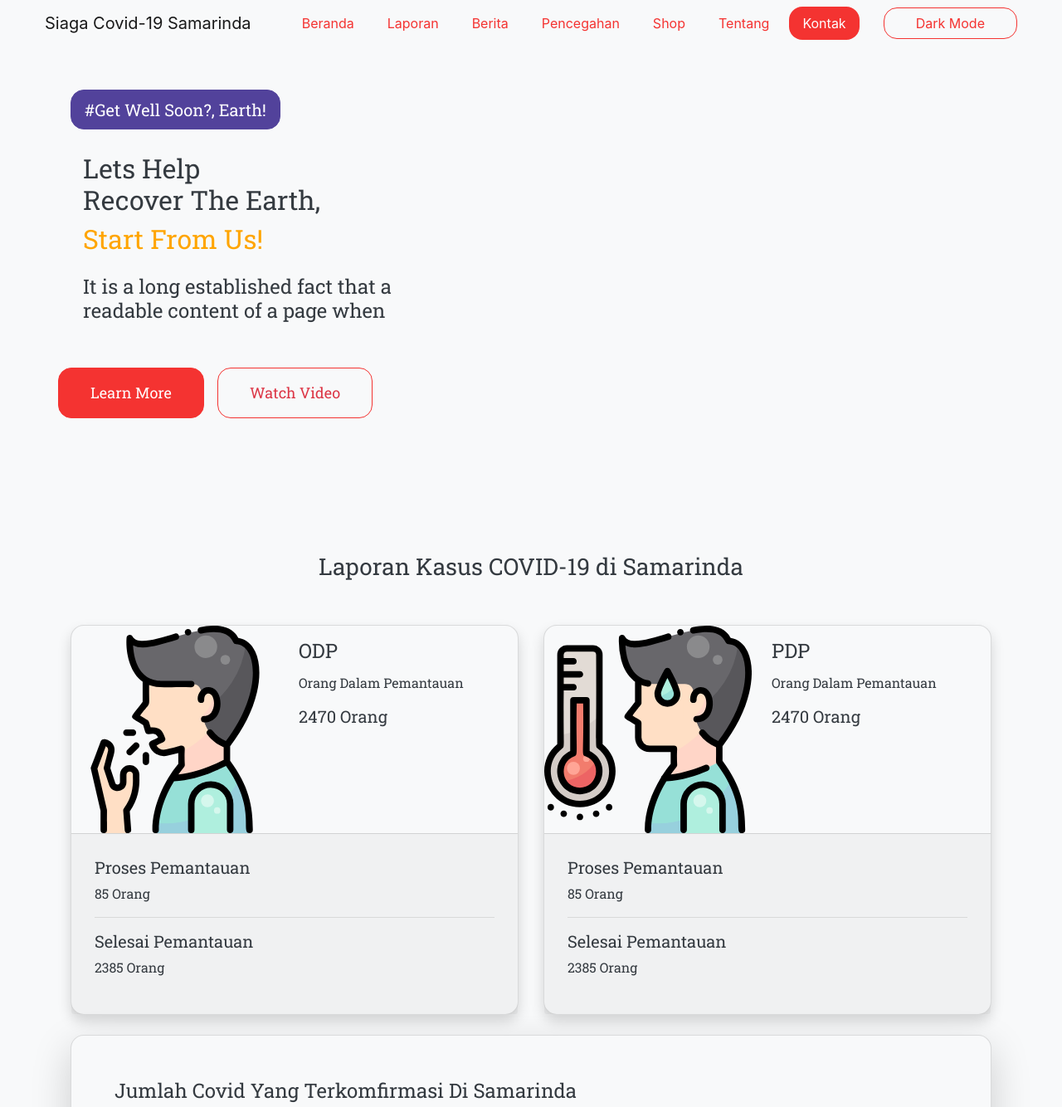
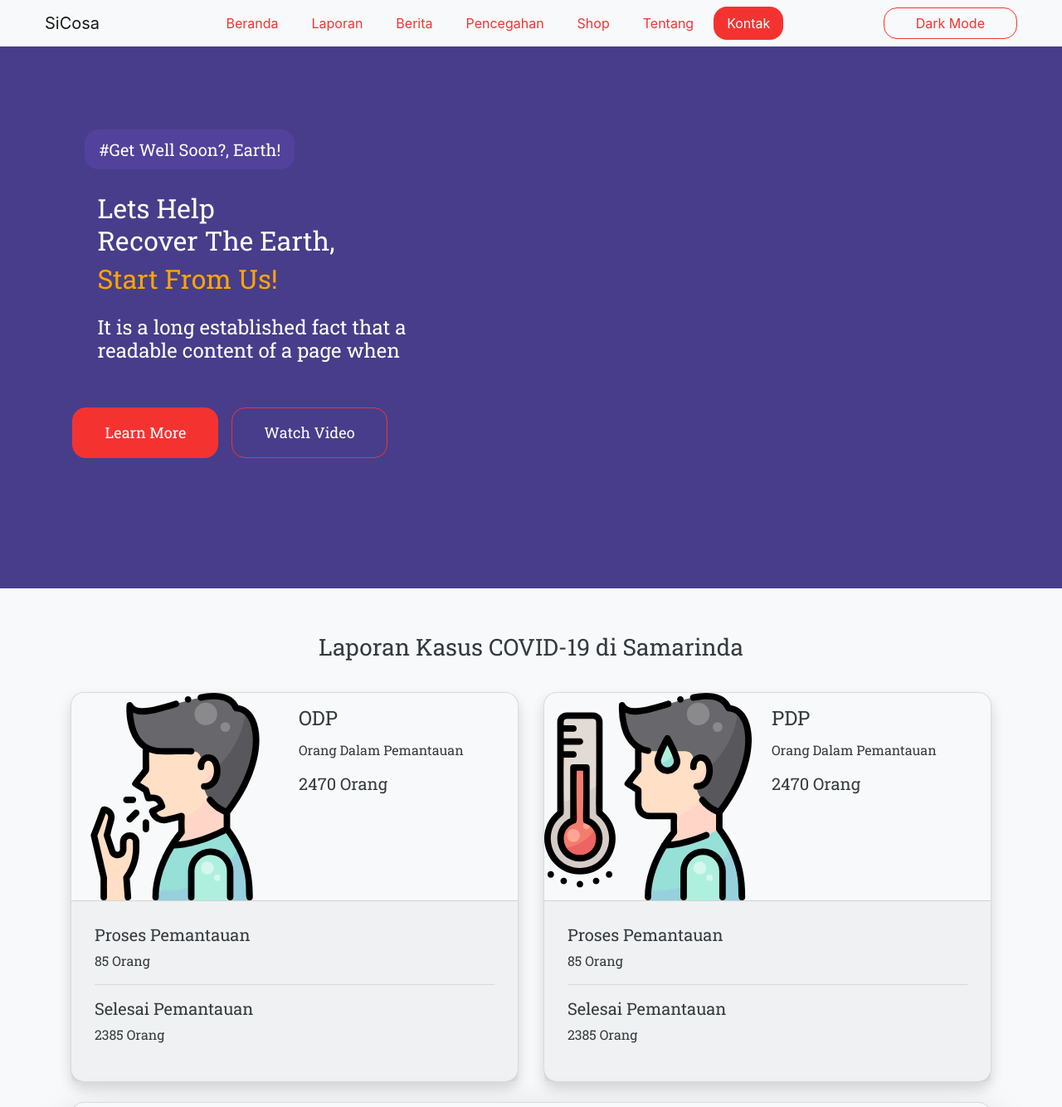
Before and after one commit to indrian16/Siaga-Covid-19-Samarinda, a plain HTML site: page index.html in a window 1280 px wide. Shown: the top 1334 px of the page at 83% size. Drawn offline with Linux system fonts and the light colour scheme.

Commit message:
change bg, and title

```diff
--- a/css/main.css
+++ b/css/main.css
@@ -63,6 +63,13 @@ html, body, main, footer {
     padding: 54px;
 }
 
+/* Home */
+
+#home {
+    padding: 8%;
+    background-color: var(--primary-color);
+}
+
 #btn-information {
     background-color: var(--violet-color);
     color: white;
@@ -73,6 +80,7 @@ html, body, main, footer {
 #headline {
     margin-top: 28px;
     margin-bottom: 54px;
+    color: white;
 }
 
 #btn-learn {
@@ -94,19 +102,14 @@ html, body, main, footer {
     padding-top: 16px;
     padding-bottom: 16px;
     border-radius: 16px;
+    color: white;
 }
 #btn-video:hover {
     border-color: var(--secondary-color);
     background-color: var(--secondary-color);
 }
 
-.card {
-    margin-top: 16px;
-}
-
-.card-body {
-    margin: 16px;
-}
+/* Close Home */
 
 /* News */
 /* Close News */
@@ -119,12 +122,6 @@ html, body, main, footer {
 
 /* Shop */
 
-.carousel {
-    background-color: white !important;
-}
-.carousel-inner {
-    background-color: white !important;
-}
 
 /* Close Shop */
 
--- a/index.html
+++ b/index.html
@@ -9,7 +9,7 @@
     <meta name='viewport' content='width=device-width, initial-scale=1'>
 
     <!-- Page Title -->
-    <title>Siaga Covid-19 Samarinda</title>
+    <title>SiCosa</title>
 
     <!-- Local Module -->
     <link rel='stylesheet' type='text/css' media='screen' href='css/main.css'>
@@ -31,7 +31,7 @@
 
             <!-- Brand Logo -->
             <a class="navbar-brand" href="#" style="margin-left: 38px;">
-                Siaga Covid-19 Samarinda
+                SiCosa
             </a>
 
             <!-- Center Menu -->
@@ -71,7 +71,7 @@
     <main id="main" class="bg-light text-dark">
 
         <!-- Home Content -->
-        <div id="home" class="container">
+        <div id="home" class="container-fluid">
 
             <div style="margin: 54px;"></div>
 
```
